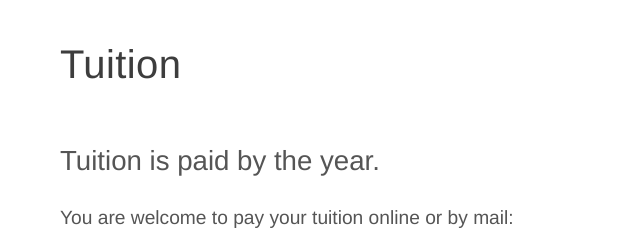
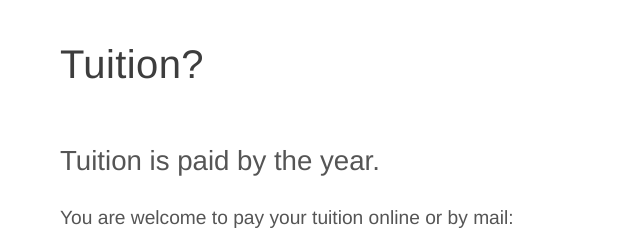
Before and after one commit to CSE256-Fall24/information-foraging-project-natalie-elliot-avery-joel-petra, a website: page files/tuition.html in a window 1280 px wide. Shown: the top 240 px of the page, 0-640 px from the left. Drawn offline with nearby package versions, Linux system fonts and the light colour scheme; files that its build step writes are made by us from their sources; files whose address does not match are found by name.

Commit message:
joel test

```diff
--- a/files/tuition.html
+++ b/files/tuition.html
@@ -14,7 +14,7 @@
   <ts-load data-name="header"></ts-load>
   <div id="page-content">
     <main>
-      <h1>Tuition</h1>
+      <h1>Tuition?</h1>
       <br>
       <h2>Tuition is paid by the year.</h2>
       <p>You are welcome to pay your tuition online or by mail:</p>
```
